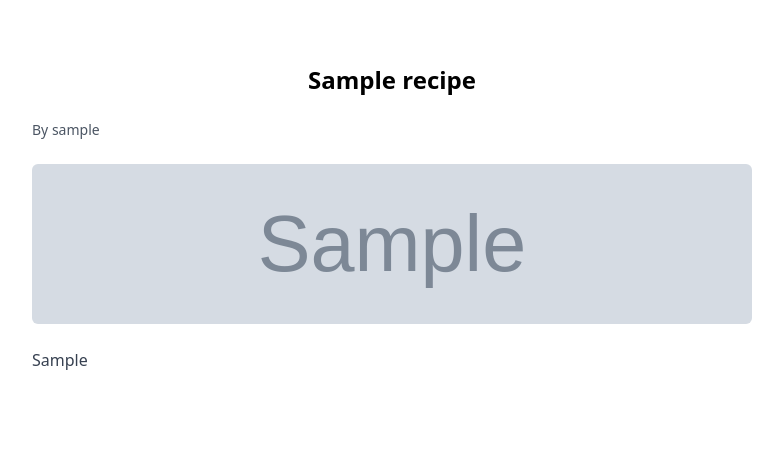
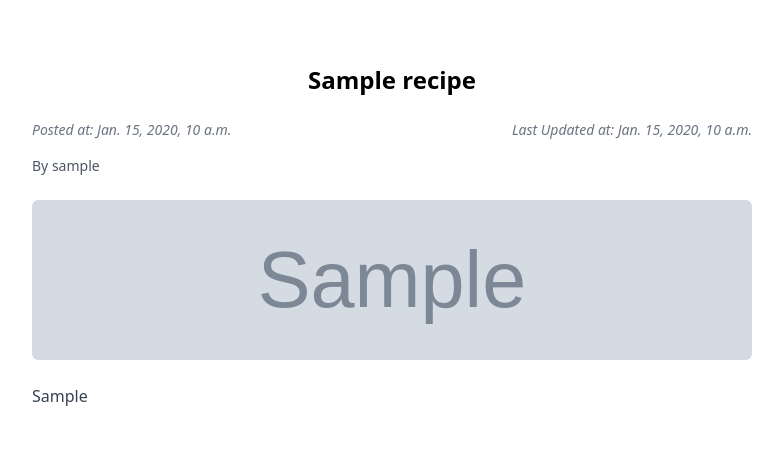
Before and after one commit to niceWizzard/django_cookbook, a Django app: page /recipes/1/ in a window 1280 px wide. Shown: the part 56-528 px from the top of the page, without its empty margins (248-1031 px from the left). Run offline with Django 5.2, Linux system fonts and the light colour scheme; tables that the repository leaves empty hold one stand-in row (values such as "Sample post"); grey boxes marked "Sample" are stand-in pictures; some libraries are stand-ins or nearby versions.

Commit message:
Added created_at & posted_at fields

```diff
--- a/recipes/models.py
+++ b/recipes/models.py
@@ -4,6 +4,8 @@ from django.contrib.auth.models import User
 # Create your models here.
 class Recipe(models.Model):
     id = models.AutoField(primary_key=True)
+    created_at = models.DateTimeField(auto_now_add=True)
+    updated_at = models.DateTimeField(auto_now=True)
     image = models.ImageField(blank=True,null=True)
     title = models.CharField(max_length=72)
     tags = models.CharField(max_length=256)
--- a/recipes/templates/recipes/recipe.html
+++ b/recipes/templates/recipes/recipe.html
@@ -4,6 +4,10 @@
 <section class="max-w-3xl mx-auto mt-10 p-6 bg-white ">
     <h1 class="text-2xl font-bold text-center">{{recipe.title}}</h1>
     <div class="mt-6 flex flex-col gap-4">
+        <div class="flex justify-between">
+            <span class="text-sm text-gray-500 italic">Posted at: {{recipe.created_at}}</span>
+            <span class="text-sm text-gray-500 italic">Last Updated at: {{recipe.updated_at}}</span>
+        </div>
         <p class="text-gray-600 text-sm">By {{ recipe.author.username }}</p>
         {% if recipe.image %}
             <img src="{{ recipe.image.url }}" alt="{{ recipe.title }}" class="mt-2 w-full h-40 object-cover rounded-md">
```
Also changed, not shown: recipes/migrations/0003_recipe_created_at_recipe_updated_at.py (added).
